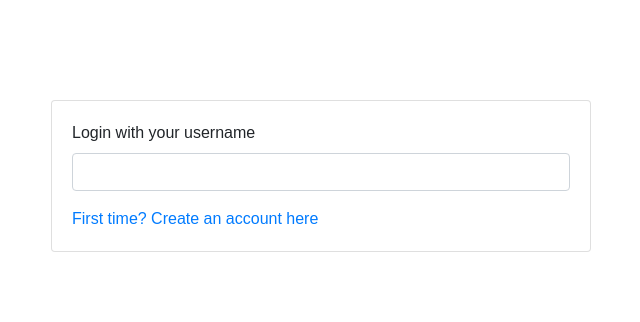
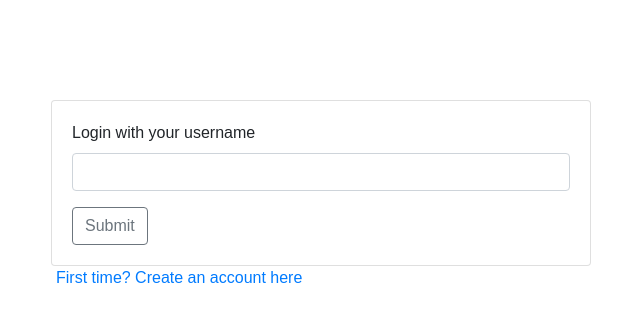
Before and after one commit to steven4354/SimpleCryptoExchange, a React (Create React App) app: page / in a window 1280 px wide. Shown: the top 322 px of the page, without its empty margins (319-959 px from the left). Built offline with nearby package versions, Linux system fonts and the light colour scheme; what react-router-redux would draw is missing.

Commit message:
trading functionality: recieved coin prices data

```diff
--- a/package.json
+++ b/package.json
@@ -16,6 +16,7 @@
     "pg": "^7.4.1",
     "react": "^16.2.0",
     "react-dom": "^16.2.0",
+    "react-loader": "^2.4.2",
     "react-redux": "^5.0.6",
     "react-router-dom": "^4.2.2",
     "react-router-redux": "^4.0.8",
--- a/src/components/Login/login.js
+++ b/src/components/Login/login.js
@@ -12,8 +12,23 @@ import {
   Card
 } from "reactstrap";
 import {Link} from "react-router-dom";
+import serialize from "form-serialize";
 
 class Login extends Component {
+  constructor() {
+    super();
+    this.submitForm = this.submitForm.bind(this);
+  }
+
+  submitForm(e) {
+    e.preventDefault();
+
+    var form = document.querySelector("#login");
+    var str = serialize(form);
+
+    console.log("form => ", str);
+  }
+
   render() {
     return (
       <Container>
@@ -21,15 +36,23 @@ class Login extends Component {
           <Col xs="3" />
           <Col>
             <Card body style={{marginTop: "100px"}}>
-              <Form>
+              <Form id="login" onSubmit={this.submitForm}>
                 <FormGroup>
                   {" "}
                   <Label for="username">Login with your username</Label>
                   <Input type="text" name="username" id="username" />
                 </FormGroup>
+                <Button outline type="submit">
+                  Submit
+                </Button>
               </Form>
-              <Link to="/register">First time? Create an account here</Link>
             </Card>
+            <Link
+              style={{marginLeft: "5px", paddingTop: "30px"}}
+              to="/register"
+            >
+              First time? Create an account here
+            </Link>
           </Col>
           <Col xs="3" />
         </Row>
--- /dev/null
+++ b/src/components/Ticker.js
@@ -0,0 +1,71 @@
+import React, {Component} from "react";
+import {
+  Container,
+  Row,
+  Col,
+  Button,
+  Form,
+  FormGroup,
+  Label,
+  Input,
+  FormText,
+  Card
+} from "reactstrap";
+import {Link} from "react-router-dom";
+import serialize from "form-serialize";
+import Loader from "react-loader";
+
+class Login extends Component {
+  constructor() {
+    super();
+    this.state = {
+      fetched: false,
+      data: null
+    };
+  }
+
+  componentDidMount() {
+    fetch("https://api.coinmarketcap.com/v1/ticker/")
+      .then(function(res) {
+        return res.json();
+      })
+      .then(function(json) {
+        return json.filter(obj => {
+          return (
+            obj.id == "bitcoin" ||
+            obj.id == "litecoin" ||
+            obj.id == "litecoin" ||
+            obj.id == "dogecoin" ||
+            obj.id == "monero"
+          );
+        });
+      })
+      .then(filtered => {
+        console.log("coins data => ", filtered);
+        this.setState({
+          fetched: true,
+          data: filtered
+        });
+      });
+  }
+
+  render() {
+    return (
+      <Container>
+        <Row>
+          <Col xs="3" />
+          <Col>
+            <Card body style={{marginTop: "100px", padding: "40px"}}>
+              <Loader loaded={this.state.fetched}>
+                <div> data </div>
+              </Loader>
+            </Card>
+          </Col>
+          <Col xs="3" />
+        </Row>
+      </Container>
+    );
+  }
+}
+
+export default Login;
--- a/src/routes.js
+++ b/src/routes.js
@@ -3,6 +3,7 @@ import App from "./containers/AppContainer";
 import About from "./components/About/About";
 import Login from "./components/Login/login";
 import Registration from "./components/Registration/registration";
+import Ticker from "./components/Ticker";
 
 import {BrowserRouter as Router, Route} from "react-router-dom";
 
@@ -13,6 +14,7 @@ const Routes = () => {
         <Route exact path="/" component={Login} />
         <Route exact path="/register" component={Registration} />
         <Route exact path="/about" component={About} />
+        <Route exact path="/ticker" component={Ticker} />
       </div>
     </Router>
   );
```
Also changed, not shown: 1 other file (tests, documents, lock files or other folders).
